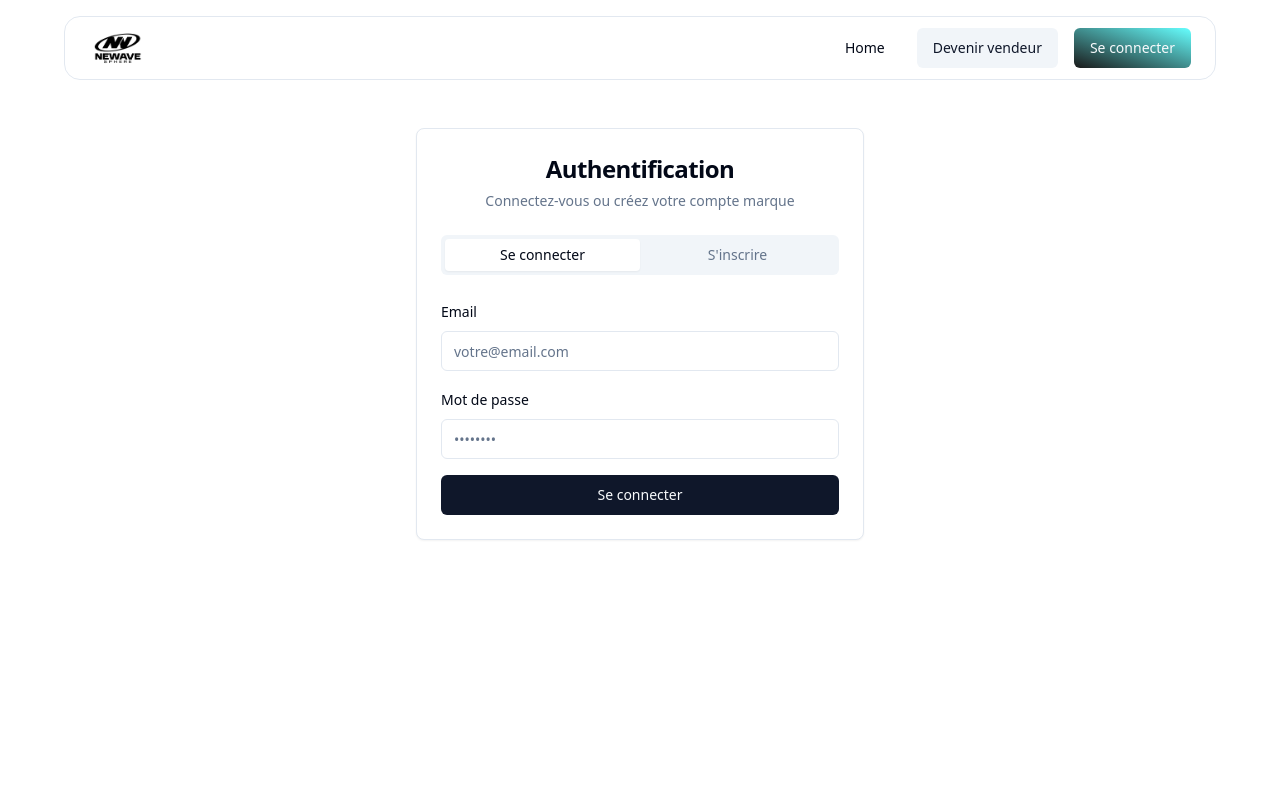
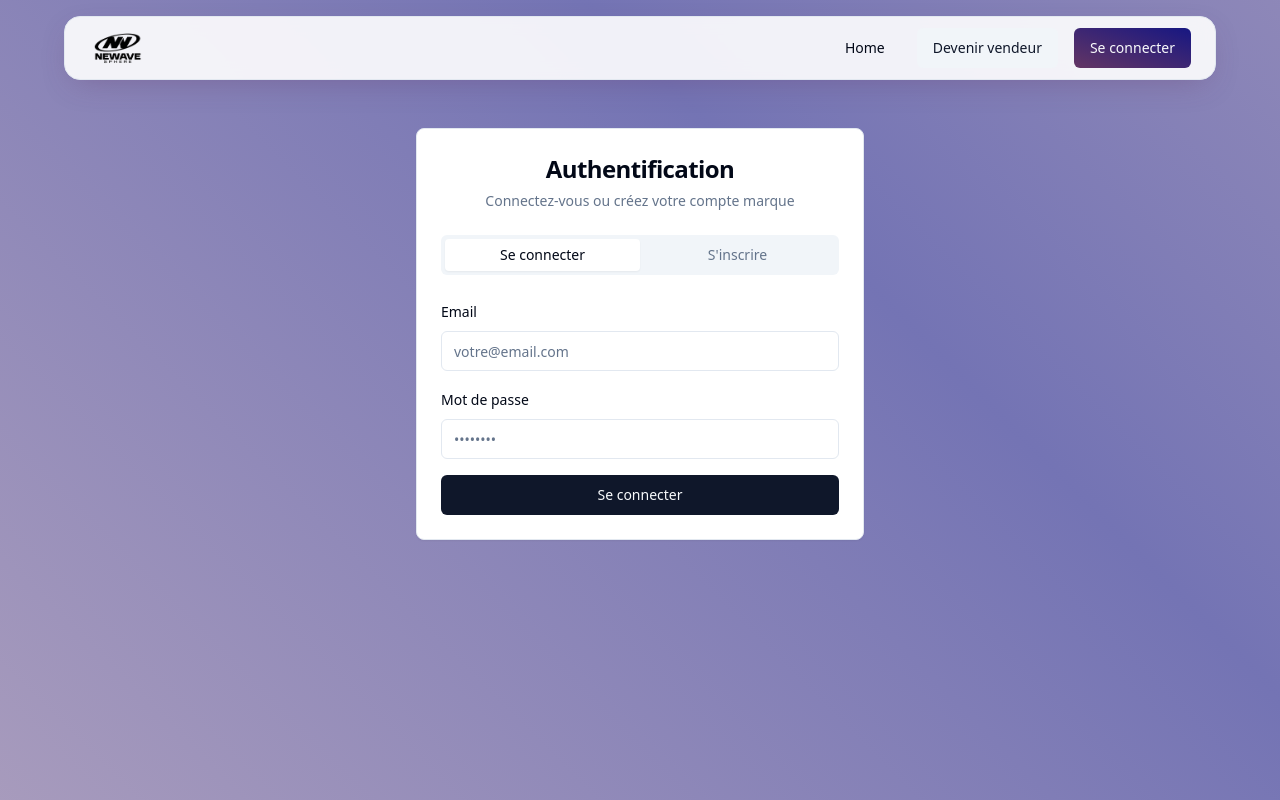
Before and after one commit to Styl1st/newave-sphere-fashion-hub, a React (Vite) app: page /auth in a window 1280 px wide. Built offline with nearby package versions, Linux system fonts and the light colour scheme.

Commit message:
adding animated fade on all pages

```diff
--- a/src/index.css
+++ b/src/index.css
@@ -48,8 +48,8 @@ All colors MUST be HSL.
     --sidebar-ring: 217.2 91.2% 59.8%;
 
     /* NeWave brand tokens */
-    --brand: 0, 0%, 10%;
-    --brand-2: 180, 100%, 70%;
+    --brand: 300 30% 30%;
+    --brand-2: 240 70% 30%;
     --brand-contrast: 0 0% 100%;
 
     /* Signature gradient & shadows */
@@ -143,10 +143,10 @@ All colors MUST be HSL.
   .bg-animated-fade {
     background: linear-gradient(
       45deg,
-      hsl(var(--brand) / 0.3) 25%,
-      hsl(var(--brand-2) / 0.4) 50%,
-      hsl(var(--brand) / 0.3) 75%,
-      hsl(var(--brand-2) / 0.4) 100%
+      hsl(var(--brand) / 0.4) 25%,
+      hsl(var(--brand-2) / 0.6) 50%,
+      hsl(var(--brand) / 0.4) 75%,
+      hsl(var(--brand-2) / 0.6) 100%
     );
     background-size: 400% 400%;
     animation: gradient-fade 10s ease infinite;
--- a/src/pages/AdminDashboard.tsx
+++ b/src/pages/AdminDashboard.tsx
@@ -193,7 +193,9 @@ const AdminDashboard = () => {
       if (uploadError) throw uploadError;
 
       // Récupérer l'URL publique
-      const { data } = supabase.storage.from("profile-pictures").getPublicUrl(filePath);
+      const { data } = supabase.storage
+        .from("profile-pictures")
+        .getPublicUrl(filePath);
       const publicUrl = data.publicUrl;
 
       // Mettre à jour le champ avatar_url dans la table profiles
@@ -239,7 +241,7 @@ const AdminDashboard = () => {
 
   return (
     <ProtectedRoute allowedRoles={["admin"]}>
-      <div className="min-h-screen bg-background">
+      <div className="min-h-screen bg-animated-fade">
         <BrandNavbar />
 
         <div className="container mx-auto px-4 py-8">
@@ -385,7 +387,8 @@ const AdminDashboard = () => {
 
                                 <div>
                                   <Label>
-                                    Modifier la photo de profil de {profile.full_name}
+                                    Modifier la photo de profil de{" "}
+                                    {profile.full_name}
                                   </Label>
                                   <Input
                                     id="profilePicture"
--- a/src/pages/Auth.tsx
+++ b/src/pages/Auth.tsx
@@ -85,7 +85,7 @@ const Auth = () => {
   };
 
   return (
-    <div className="min-h-screen bg-background">
+    <div className="min-h-screen bg-animated-fade">
       <BrandNavbar />
       <main className="container mx-auto py-16 flex items-center justify-center">
         <Card className="w-full max-w-md">
--- a/src/pages/MyProfile.tsx
+++ b/src/pages/MyProfile.tsx
@@ -32,7 +32,7 @@ const MyProfile = () => {
   }
 
   return (
-    <div className="min-h-screen bg-background">
+    <div className="min-h-screen bg-animated-fade">
       <BrandNavbar />
       <main className="container mx-auto px-4 py-8">
         <div className="max-w-2xl mx-auto">
--- a/src/pages/SellerDashboard.tsx
+++ b/src/pages/SellerDashboard.tsx
@@ -1,11 +1,12 @@
-import BrandNavbar from '@/components/BrandNavbar';
-import { ProjectManager } from '@/components/ProjectManager';
-import { ProjectProductManager } from '@/components/ProjectProductManager';
-import { NotificationCenter } from '@/components/NotificationCenter';
-import { useAuth } from '@/hooks/useAuth';
-import { Tabs, TabsContent, TabsList, TabsTrigger } from '@/components/ui/tabs';
-import { useState, useEffect } from 'react';
-import { supabase } from '@/integrations/supabase/client';
+import BrandNavbar from "@/components/BrandNavbar";
+import { ProjectManager } from "@/components/ProjectManager";
+import { ProjectProductManager } from "@/components/ProjectProductManager";
+import { NotificationCenter } from "@/components/NotificationCenter";
+import { useAuth } from "@/hooks/useAuth";
+import { Tabs, TabsContent, TabsList, TabsTrigger } from "@/components/ui/tabs";
+import { useState, useEffect } from "react";
+import { supabase } from "@/integrations/supabase/client";
+import ProtectedRoute from "@/components/ProtectedRoute";
 
 const SellerDashboard = () => {
   const { user } = useAuth();
@@ -21,14 +22,11 @@ const SellerDashboard = () => {
   const checkUserProjects = async () => {
     try {
       const [createdProjects, memberProjects] = await Promise.all([
+        supabase.from("projects").select("id").eq("creator_id", user?.id),
         supabase
-          .from('projects')
-          .select('id')
-          .eq('creator_id', user?.id),
-        supabase
-          .from('project_members')
-          .select('project_id')
-          .eq('user_id', user?.id)
+          .from("project_members")
+          .select("project_id")
+          .eq("user_id", user?.id),
       ]);
 
       const hasAnyProjects =
@@ -37,7 +35,7 @@ const SellerDashboard = () => {
 
       setHasProjects(hasAnyProjects);
     } catch (error) {
-      console.error('Error checking projects:', error);
+      console.error("Error checking projects:", error);
     } finally {
       setLoading(false);
     }
@@ -52,16 +50,23 @@ const SellerDashboard = () => {
   }
 
   return (
-    <>
+    <ProtectedRoute allowedRoles={["seller"]}>
+      <div className="min-h-screen bg-animated-fade">
         <BrandNavbar />
         <div className="container mx-auto px-4 py-8">
           <div className="max-w-6xl mx-auto">
             <h1 className="text-3xl font-bold mb-8">Tableau de bord vendeur</h1>
 
             <Tabs defaultValue="projects" className="space-y-6">
-            <TabsList className={`grid w-full ${hasProjects ? 'grid-cols-3' : 'grid-cols-2'}`}>
+              <TabsList
+                className={`grid w-full ${
+                  hasProjects ? "grid-cols-3" : "grid-cols-2"
+                }`}
+              >
                 <TabsTrigger value="projects">Mes Projets</TabsTrigger>
-              {hasProjects && <TabsTrigger value="products">Produits</TabsTrigger>}
+                {hasProjects && (
+                  <TabsTrigger value="products">Produits</TabsTrigger>
+                )}
                 <TabsTrigger value="notifications">Notifications</TabsTrigger>
               </TabsList>
 
@@ -81,7 +86,8 @@ const SellerDashboard = () => {
             </Tabs>
           </div>
         </div>
-    </>
+      </div>
+    </ProtectedRoute>
   );
 };
 
--- a/src/pages/UserDashboard.tsx
+++ b/src/pages/UserDashboard.tsx
@@ -136,7 +136,7 @@ const UserDashboard = () => {
 
   return (
     <ProtectedRoute allowedRoles={['buyer']}>
-      <div className="min-h-screen bg-background">
+      <div className="min-h-screen bg-animated-fade">
         <BrandNavbar />
 
         <div className="container mx-auto px-4 py-8">
```
Lines whose indentation alone changed are shown as unchanged.
